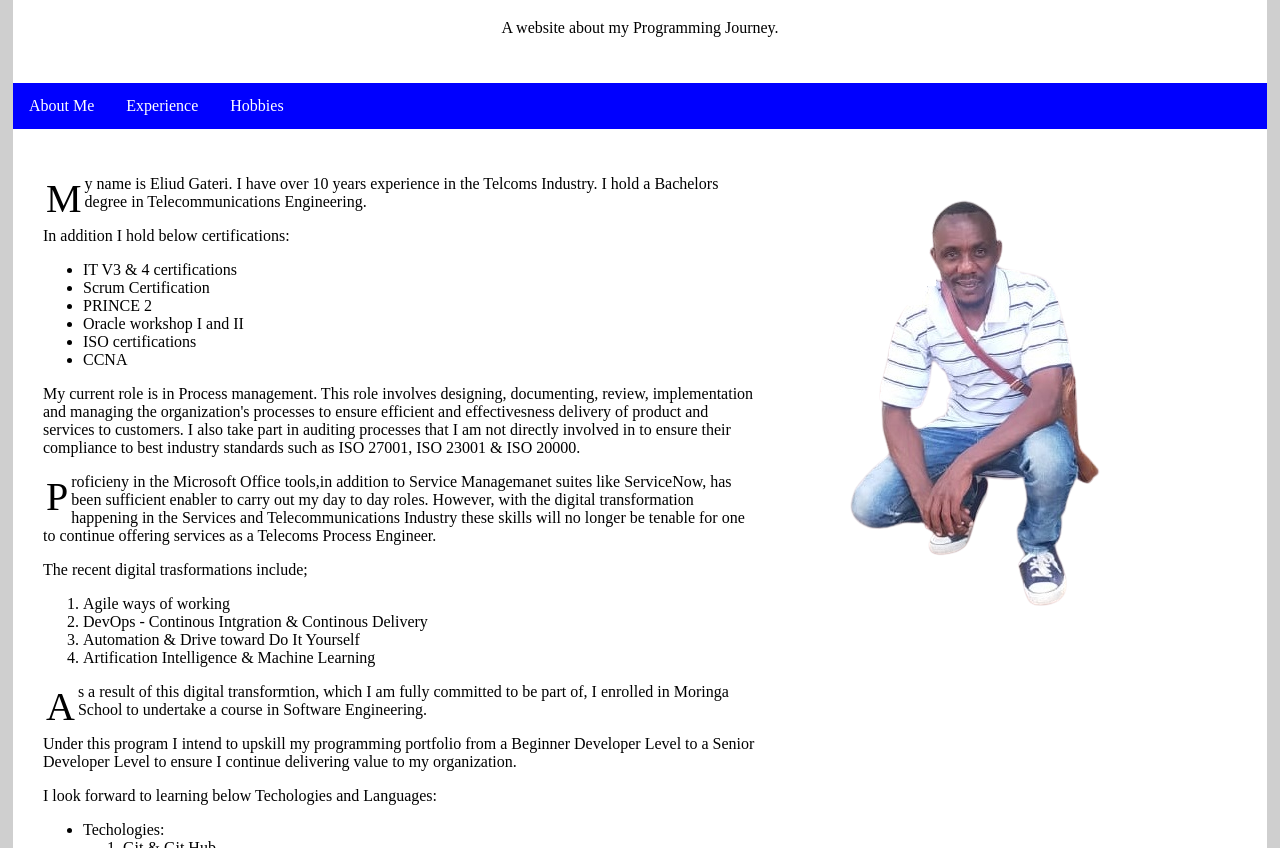
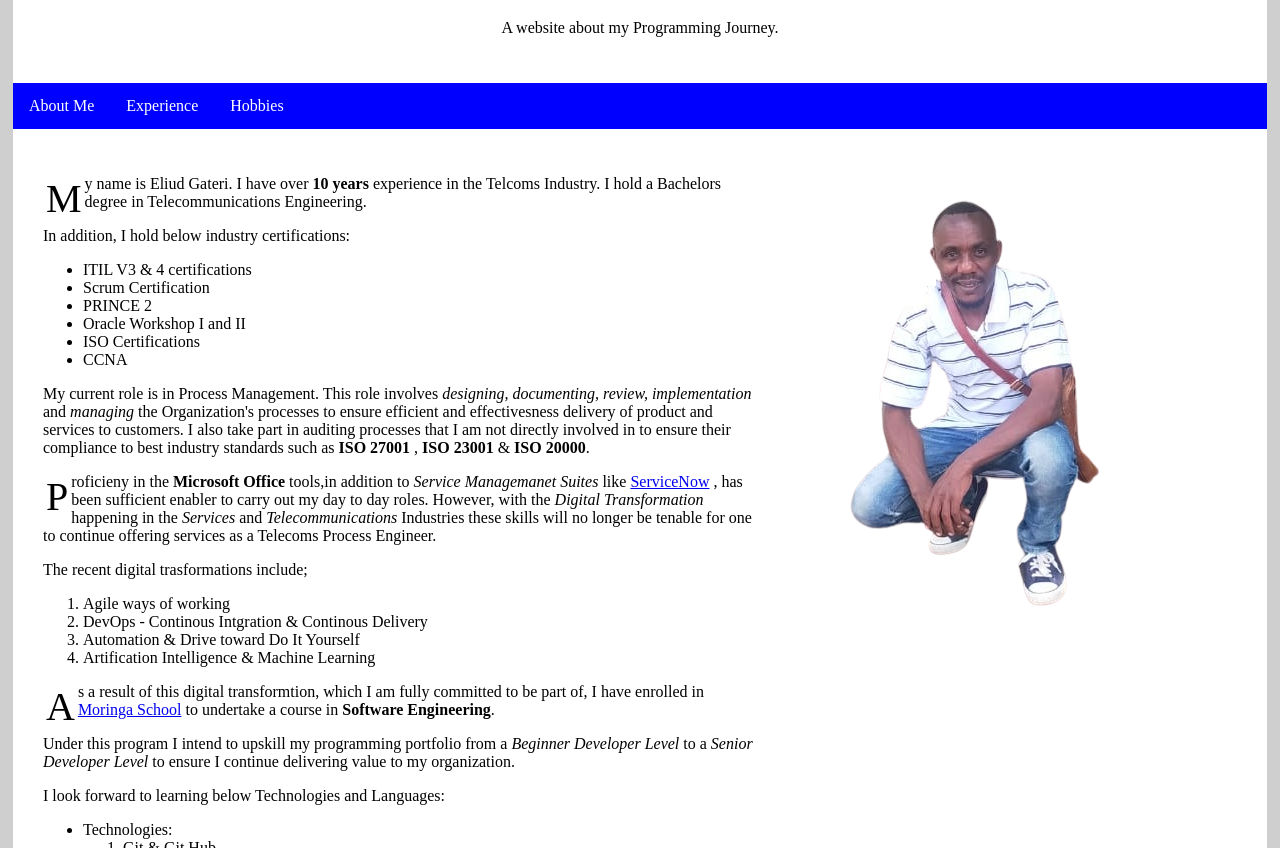
Before and after one commit to egateri/week-one-ip, a plain HTML site: page index.html in a window 1280 px wide. Shown: the part 104-952 px from the top of the page. Drawn offline with Linux system fonts and the light colour scheme.

Commit message:
Adding <em> and <strong> tags

```diff
--- a/index.html
+++ b/index.html
@@ -19,25 +19,25 @@
     </div>
     <div class="row">
       <div class="leftcolumn">
-              <p><span id="beforepara">M</span>y name is Eliud Gateri. I have over 10 years experience in the Telcoms Industry.
+              <p><span id="beforepara">M</span>y name is Eliud Gateri. I have over  <strong>10 years</strong>  experience in the Telcoms Industry.
                I hold a Bachelors degree in Telecommunications Engineering.</p>
 
-              <p>In addition I hold below certifications:</p>
+              <p>In addition, I hold below industry certifications:</p>
                <ul>
-  <li>IT V3 & 4 certifications</li>
+  <li>ITIL V3 & 4 certifications</li>
   <li>Scrum Certification</li>
   <li>PRINCE 2</li>
-  <li>Oracle workshop I and II</li>
-  <li>ISO certifications</li>
+  <li>Oracle Workshop I and II</li>
+  <li>ISO Certifications</li>
   <li>CCNA</li>
                 </ul>
 
-               <p>My current role is in Process management. This role involves designing, documenting, review, implementation and managing the organization's processes
+               <p>My current role is in Process Management. This role involves <em> designing, documenting, review, implementation </em>and <em>managing</em>  the Organization's processes
 to ensure efficient and effectivesness delivery of product and services to customers.
-I also take part in auditing processes that I am not directly involved in to ensure their compliance to best industry standards such as ISO 27001, ISO 23001 &
-ISO 20000.</p>
-               <p><span id="beforepara">P</span>roficieny in the Microsoft Office tools,in addition to Service Managemanet suites like ServiceNow, has been sufficient enabler to carry out my day to day roles.
-However, with the digital transformation happening in the Services and Telecommunications Industry these skills will no longer be tenable for one
+I also take part in auditing processes that I am not directly involved in to ensure their compliance to best industry standards such as <strong>ISO 27001</strong> , <strong>ISO 23001</strong> &
+<strong>ISO 20000</strong>.</p>
+               <p><span id="beforepara">P</span>roficieny in the <strong>Microsoft Office</strong>  tools,in addition to <em>Service Managemanet Suites</em>  like <a href="https://www.servicenow.com/">ServiceNow</a> , has been sufficient enabler to carry out my day to day roles.
+However, with  the <em>Digital Transformation</em>  happening in the <em>Services</em>  and  <em>Telecommunications</em>  Industries these skills will no longer be tenable for one
 to continue offering services as a Telecoms Process Engineer.</p>
 
 <p>The recent digital trasformations include;</p>
@@ -48,12 +48,12 @@ to continue offering services as a Telecoms Process Engineer.</p>
   <li>Artification Intelligence & Machine Learning</li>
 
 </ol>
-               <p><span id="beforepara">A</span>s a result of this digital transformtion, which I am fully committed to be part of, I enrolled in Moringa School to undertake a course in Software Engineering.</p>
-               <p>Under this program I intend to upskill my programming portfolio from a Beginner Developer Level to a Senior Developer Level
+               <p><span id="beforepara">A</span>s a result of this digital transformtion, which I am fully committed to be part of, I have enrolled in <a href="https://moringaschool.com/">Moringa School</a>  to undertake a course in <strong>Software Engineering</strong>.</p>
+               <p>Under this program I intend to upskill my programming portfolio from a <em>Beginner Developer Level</em> to a <em>Senior Developer Level</em>
 to ensure I continue delivering value to my organization.</p>
-               <p>I look forward to learning below Techologies and Languages:</p>
+               <p>I look forward to learning below Technologies and Languages:</p>
 <ul>
-  <li>Techologies:</li>
+  <li>Technologies:</li>
   <ol>
     <li>Git & Git Hub</li>
     <li>Visual studio (VS code)</li>
```
